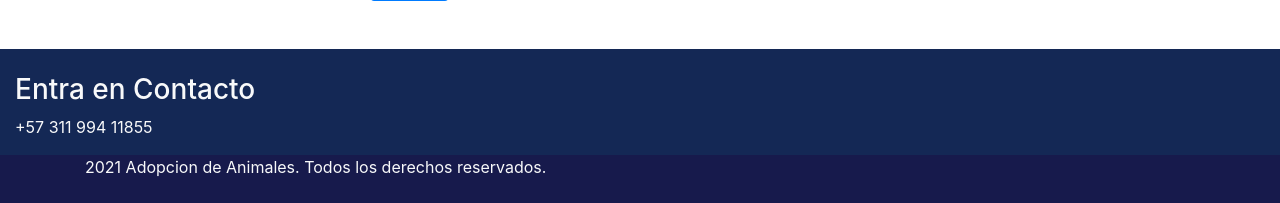
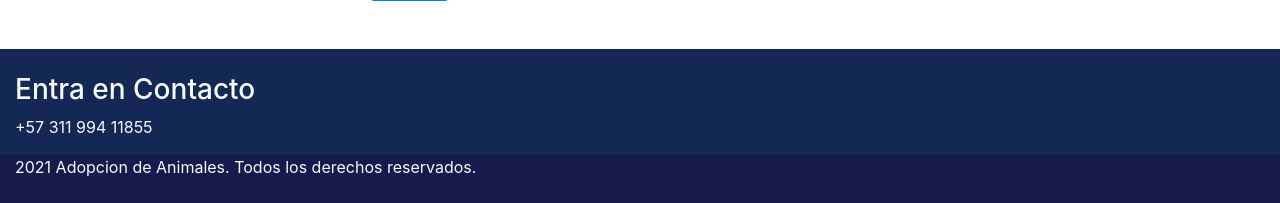
Before and after one commit to Alfareiza/adopcion-de-animales, a Django app: page /adopcion/ in a window 1280 px wide. Shown: the part 723-926 px from the top of the page. Run offline with Django 3.2, Linux system fonts and the light colour scheme; some libraries are stand-ins or nearby versions.

Commit message:
Fijado el footer en la página. "sticky-footer"

```diff
--- a/templates/base/footer.html
+++ b/templates/base/footer.html
@@ -1,4 +1,4 @@
-<footer class="main-footer mt-5 pt-4 text-light">
+<footer class="main-footer fixed-footer mt-5 pt-4 text-light">
     <div class="container-fluid">
         <div class="row">
             <div class="col">
@@ -12,11 +12,9 @@
         </div>
     </div>
     <div class="rights pb-4">
-        <div class="container">
+        <div class="container-fluid">
             <div class="row">
-                <div class="col">
-                    {% now 'Y' %} Adopcion de Animales. Todos los derechos reservados.
-                </div>
+                <div class="col">{% now 'Y' %} Adopcion de Animales. Todos los derechos reservados.</div>
             </div>
         </div>
     </div>
```
